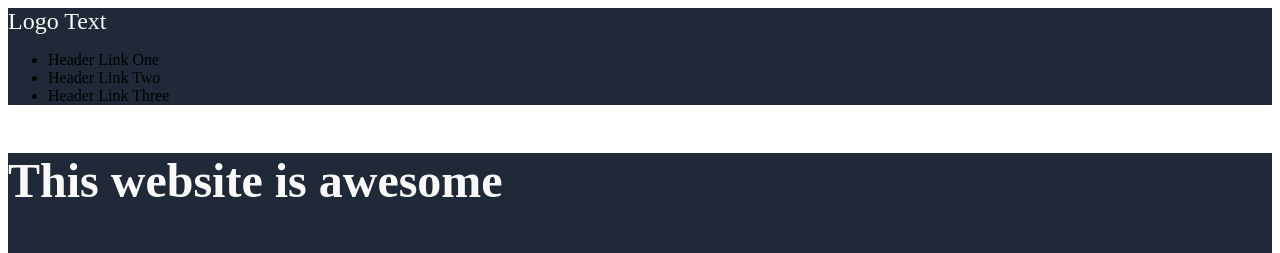
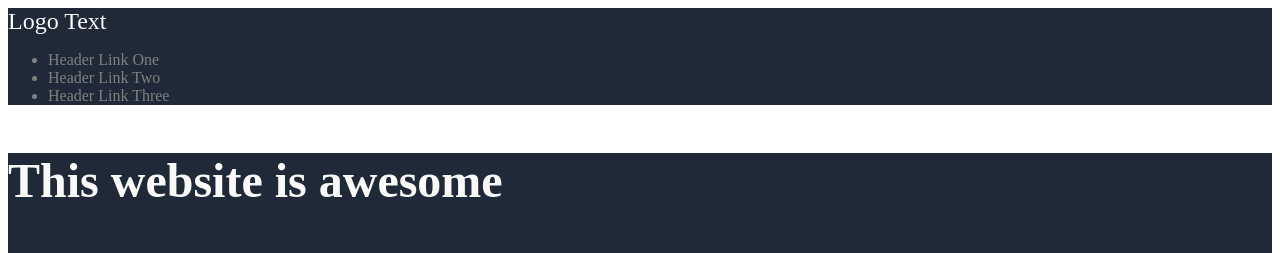
Before and after one commit to denzellgibson/odin-landing-page, a plain HTML site: page index.html in a window 1280 px wide. Shown: the top 253 px of the page. Drawn offline with Linux system fonts and the light colour scheme.

Commit message:
Add grey font color to header links.

```diff
--- a/styles.css
+++ b/styles.css
@@ -2,6 +2,10 @@
 
 .header, .footer, .main-title {
     background-color: #1f2937;
+}
+
+ul {
+    color: gray;
 }
 
 .main-text {
```
